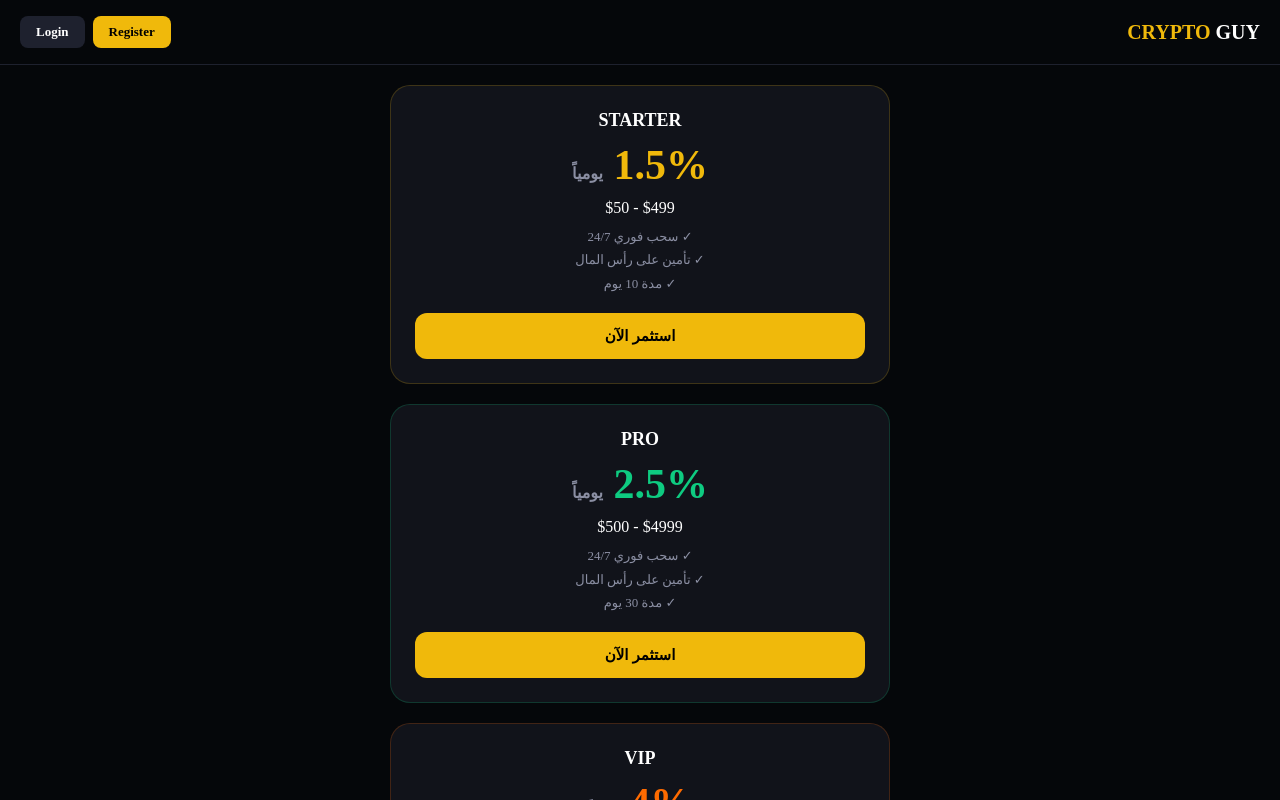
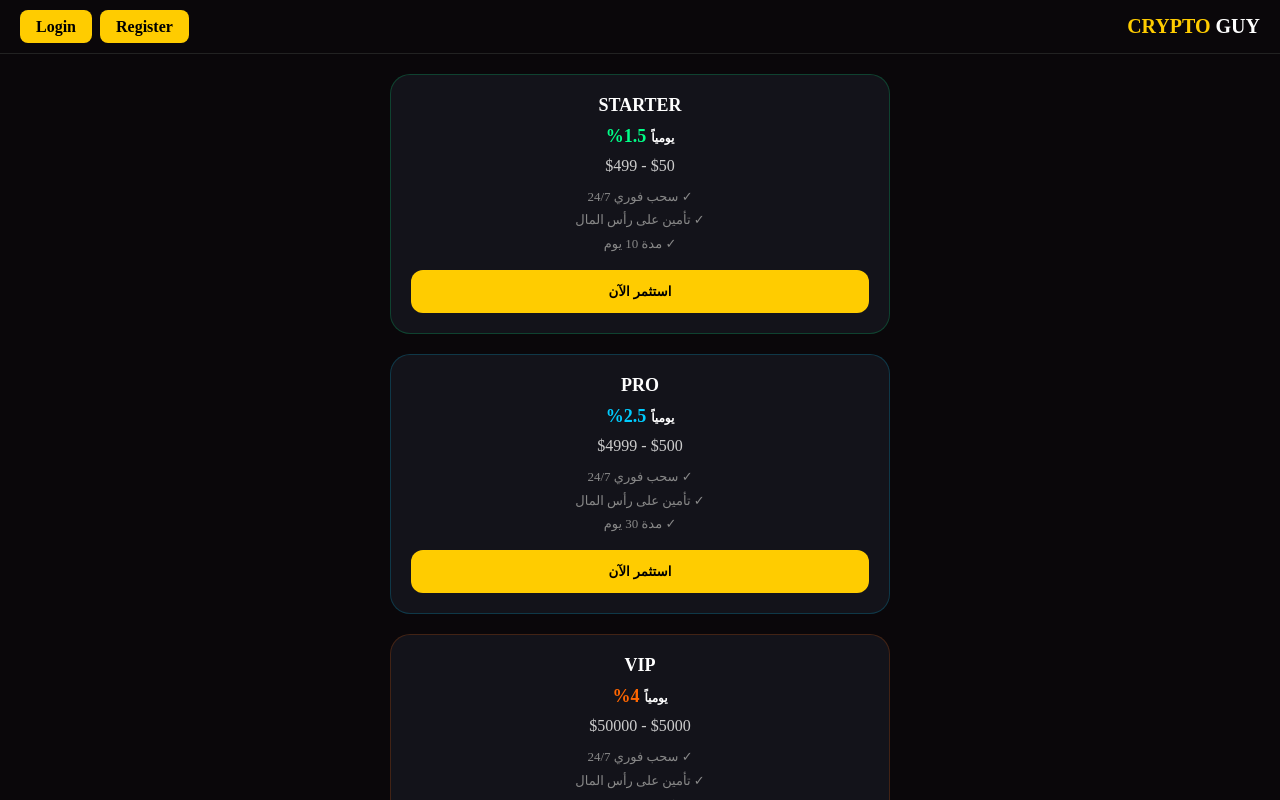
Before and after one commit to himamohamed376-dev/Crypto-Guy2026, a Next.js app: page / in a window 1280 px wide. Shown: the top 800 px of the page. Built offline with nearby package versions, Linux system fonts and the light colour scheme.

Commit message:
Update page.js

```diff
--- a/app/page.js
+++ b/app/page.js
@@ -2,20 +2,26 @@
 import { useState, useEffect } from 'react';
 
 const plans = [
-  { id: 'starter', name: 'STARTER', percent: '1.5%', days: 10, min: 50, max: 499, color: '#F0B90B' },
-  { id: 'pro', name: 'PRO', percent: '2.5%', days: 30, min: 500, max: 4999, color: '#0ECB81' },
-  { id: 'vip', name: 'VIP', percent: '4%', days: 30, min: 5000, max: 50000, color: '#FF6B00' },
+  { id: 'starter', name: 'STARTER', percent: '1.5%', days: 10, min: 50, max: 499, color: '#00ff88' },
+  { id: 'pro', name: 'PRO', percent: '2.5%', days: 30, min: 500, max: 4999, color: '#00ccff' },
+  { id: 'vip', name: 'VIP', percent: '4%', days: 30, min: 5000, max: 50000, color: '#ff6600' },
 ];
 
 export default function Home(){
-  const [user,setUser]=useState(null);
-  const [showInvest,setShowInvest]=useState(null);
-  const [amount,setAmount]=useState('');
-  const [msg,setMsg]=useState('');
+  const [user, setUser] = useState(null);
+  const [showInvest, setShowInvest] = useState(null);
+  const [amount, setAmount] = useState('');
+  const [msg, setMsg] = useState('');
+  const [ref, setRef] = useState({my_code:'', link:'', count:0, earnings:0});
 
   useEffect(()=>{
-    const u=JSON.parse(localStorage.getItem('user')||'null');
+    const u = JSON.parse(localStorage.getItem('user') || 'null');
     setUser(u);
+    if(u){
+      fetch(`/api/referral?user_id=${u.id}`).then(r=>r.json()).then(d=>{
+        if(d.my_code) setRef(d);
+      });
+    }
   },[]);
 
   const handleInvest = async (plan) => {
@@ -24,70 +30,76 @@ export default function Home(){
       return;
     }
     const amt = parseFloat(amount);
-    if(!amt || amt < plan.min || amt > plan.max){
-      setMsg(`المبلغ يجب بين $${plan.min} و $${plan.max}`);
+    if(isNaN(amt) || amt < plan.min || amt > plan.max){
+      setMsg(`المبلغ بين ${plan.min} و ${plan.max}`);
       return;
     }
-    setMsg('جاري الاستثمار...');
-    const res = await fetch('/api/invest',{method:'POST',headers:{'Content-Type':'application/json'},body:JSON.stringify({user_id:user.id, plan_id:plan.id, amount:amt})});
-    const data=await res.json();
+    setMsg('جاري...');
+    const res = await fetch('/api/invest', {method:'POST', headers:{'Content-Type':'application/json'}, body:JSON.stringify({user_id:user.id, amount:amt, plan_id:plan.id})});
+    const data = await res.json();
     if(data.success){
-      setMsg('✅ تم الاستثمار بنجاح!');
-      setTimeout(()=>window.location.href='/dashboard',1000);
+      setMsg('تم الاستثمار بنجاح ✅');
+      setTimeout(()=>{window.location.href='/dashboard'},1000);
     } else setMsg(data.error);
   };
 
-  return(
-    <div style={{background:'#05070A',minHeight:'100vh',color:'white'}}>
-      <header style={{display:'flex',justifyContent:'space-between',alignItems:'center',padding:'16px 20px',borderBottom:'1px solid #1E212E',position:'sticky',top:0,background:'#05070A',zIndex:10}}>
-        <h1 style={{margin:0,fontSize:'20px',fontWeight:'900'}}><span style={{color:'#F0B90B'}}>CRYPTO</span><span style={{color:'white'}}> GUY</span></h1>
-        <div style={{display:'flex',gap:'8px'}}>
+  return (
+    <div style={{background:'#0a070a', minHeight:'100vh', color:'white'}}>
+      <header style={{display:'flex', justifyContent:'space-between', alignItems:'center', padding:'15px 20px', borderBottom:'1px solid #222'}}>
+        <h1 style={{margin:0, fontSize:'20px', fontWeight:'900'}}><span style={{color:'#ffcc00'}}>CRYPTO</span><span style={{color:'white'}}> GUY</span></h1>
+        <div>
           {!user ? (
             <>
-              <a href="/auth" style={{background:'#F0B90B',color:'black',padding:'8px 16px',borderRadius:'8px',textDecoration:'none',fontWeight:'bold',fontSize:'13px'}}>Register</a>
-              <a href="/auth" style={{background:'#1E212E',color:'white',padding:'8px 16px',borderRadius:'8px',textDecoration:'none',fontWeight:'bold',fontSize:'13px'}}>Login</a>
+              <a href="/auth" style={{background:'#ffcc00', color:'black', padding:'8px 16px', borderRadius:'8px', textDecoration:'none', marginRight:'8px', fontWeight:'bold'}}>Login</a>
+              <a href="/auth" style={{background:'#ffcc00', color:'black', padding:'8px 16px', borderRadius:'8px', textDecoration:'none', fontWeight:'bold'}}>Register</a>
             </>
           ) : (
             <>
-              <a href="/deposit" style={{background:'#0ECB81',color:'black',padding:'8px 12px',borderRadius:'8px',textDecoration:'none',fontWeight:'bold',fontSize:'12px'}}>ايداع</a>
-              <a href="/dashboard" style={{background:'#F0B90B',color:'black',padding:'8px 12px',borderRadius:'8px',textDecoration:'none',fontWeight:'bold',fontSize:'12px'}}>لوحتي</a>
+              <a href="/deposit" style={{background:'#00cc81', color:'black', padding:'8px 12px', borderRadius:'8px', textDecoration:'none', marginRight:'8px'}}>ايداع</a>
+              <a href="/dashboard" style={{background:'#ffcc00', color:'black', padding:'8px 12px', borderRadius:'8px', textDecoration:'none'}}>لوحتي</a>
             </>
           )}
         </div>
       </header>
 
-      <div style={{padding:'20px',maxWidth:'500px',margin:'0 auto'}}>
-        {user && <div style={{background:'#11131A',border:'1px solid #1E212E',borderRadius:'12px',padding:'12px',marginBottom:'20px',textAlign:'center',fontSize:'13px'}}>مرحبا {user.name} | رصيدك: <span style={{color:'#0ECB81',fontWeight:'bold'}}>${Number(user.balance||0).toFixed(2)}</span></div>}
+      <div style={{padding:'20px', maxWidth:'500px', margin:'0 auto'}}>
 
-        {plans.map(plan=>(
-          <div key={plan.id} style={{background:'#11131A',border:`1px solid ${plan.color}33`,borderRadius:'20px',padding:'24px',marginBottom:'20px',textAlign:'center'}}>
-            <h2 style={{margin:'0 0 10px 0',fontSize:'18px'}}>{plan.name}</h2>
-            <div style={{fontSize:'42px',fontWeight:'900',color:plan.color,margin:'10px 0'}}>{plan.percent} <span style={{fontSize:'16px',color:'#8B8FA3'}}>يومياً</span></div>
-            <div style={{color:'white',marginBottom:'8px'}}>${plan.max} - ${plan.min}</div>
-            <div style={{color:'#8B8FA3',fontSize:'13px',lineHeight:'1.8'}}>
+        {user && ref.my_code && (
+          <div style={{background:'#13131a', border:'1px solid #ffcc00', borderRadius:'12px', padding:'12px', marginBottom:'20px'}}>
+            <h3 style={{color:'#ffcc00', textAlign:'center', margin:'5px 0'}}>🔗 رابط الإحالة - تربح 10%</h3>
+            <div style={{background:'black', padding:'10px', borderRadius:'8px', margin:'10px 0', wordBreak:'break-all', textAlign:'center', color:'#00ff88', fontSize:'12px'}}>{ref.link}</div>
+            <button onClick={()=>{navigator.clipboard.writeText(ref.link); alert('تم نسخ الرابط!')}} style={{width:'100%', background:'#ffcc00', padding:'12px', borderRadius:'8px', fontWeight:'bold', border:'none', cursor:'pointer'}}>نسخ رابط الإحالة</button>
+            <div style={{display:'flex', justifyContent:'space-between', marginTop:'12px', fontSize:'14px'}}>
+              <span>المدعوين: {ref.count}</span>
+              <span>الأرباح: ${ref.earnings}</span>
+            </div>
+          </div>
+        )}
+
+        {plans.map((plan)=>(
+          <div key={plan.id} style={{background:'#13131a', border:`1px solid ${plan.color}33`, borderRadius:'20px', padding:'20px', marginBottom:'20px', textAlign:'center'}}>
+            <h2 style={{margin:'0 0 10px 0', fontSize:'18px'}}>{plan.name}</h2>
+            <div style={{fontSize:'18px', fontWeight:'900', color:plan.color}}><span style={{fontSize:'12px', color:'white', marginLeft:'5px'}}>يومياً</span>{plan.percent}</div>
+            <div style={{margin:'10px 0', color:'#ccc'}}>${plan.min} - ${plan.max}</div>
+            <div style={{color:'#888', fontSize:'13px', lineHeight:'1.8'}}>
               <div>✓ سحب فوري 24/7</div>
               <div>✓ تأمين على رأس المال</div>
               <div>✓ مدة {plan.days} يوم</div>
             </div>
-            <button onClick={()=>setShowInvest(showInvest===plan.id?null:plan.id)} style={{width:'100%',marginTop:'18px',padding:'14px',borderRadius:'12px',border:'none',background:'#F0B90B',color:'black',fontWeight:'900',fontSize:'15px',cursor:'pointer'}}>استثمر الآن</button>
+            <button onClick={()=>setShowInvest(showInvest===plan.id?null:plan.id)} style={{width:'100%', marginTop:'15px', background:'#ffcc00', color:'black', padding:'14px', borderRadius:'12px', fontWeight:'900', border:'none', cursor:'pointer'}}>
+              استثمر الآن
+            </button>
 
             {showInvest===plan.id && (
-              <div style={{marginTop:'16px',background:'#080A0F',borderRadius:'12px',padding:'16px',border:'1px solid #2A2E3F'}}>
-                <input type="number" placeholder={`ادخل مبلغ ${plan.min}$ - ${plan.max}$`} value={amount} onChange={e=>setAmount(e.target.value)} style={{width:'100%',padding:'12px',borderRadius:'8px',border:'1px solid #2A2E3F',background:'#11131A',color:'white',boxSizing:'border-box',marginBottom:'12px'}}/>
-                <button onClick={()=>handleInvest(plan)} style={{width:'100%',padding:'12px',borderRadius:'8px',border:'none',background:plan.color,color:'black',fontWeight:'bold',cursor:'pointer'}}>تأكيد الاستثمار</button>
-                {msg && <p style={{color:'#F0B90B',fontSize:'12px',marginTop:'10px'}}>{msg}</p>}
+              <div style={{marginTop:'15px', background:'#000', border:'1px solid #333', padding:'15px', borderRadius:'12px'}}>
+                <input type="number" placeholder={`المبلغ من ${plan.min}`} value={amount} onChange={e=>setAmount(e.target.value)} style={{width:'100%', padding:'12px', borderRadius:'8px', border:'1px solid #333', background:'#111', color:'white', boxSizing:'border-box'}} />
+                <button onClick={()=>handleInvest(plan)} style={{width:'100%', padding:'12px', borderRadius:'8px', border:'none', background:'#00cc81', fontWeight:'bold', marginTop:'10px', cursor:'pointer'}}>تأكيد الاستثمار</button>
+                {msg && <p style={{color:'#ffcc00', fontSize:'12px', marginTop:'10px'}}>{msg}</p>}
               </div>
             )}
           </div>
         ))}
-
-        {user && (
-          <div style={{display:'grid',gridTemplateColumns:'1fr 1fr',gap:'10px',marginTop:'10px'}}>
-            <a href="/deposit" style={{background:'#0ECB81',color:'black',padding:'14px',borderRadius:'12px',textAlign:'center',textDecoration:'none',fontWeight:'900'}}>💰 ايداع</a>
-            <a href="/withdraw" style={{background:'#1E212E',color:'white',padding:'14px',borderRadius:'12px',textAlign:'center',textDecoration:'none',fontWeight:'900',border:'1px solid #2A2E3F'}}>💸 سحب</a>
-          </div>
-        )}
       </div>
     </div>
   );
-          }
+}
```
